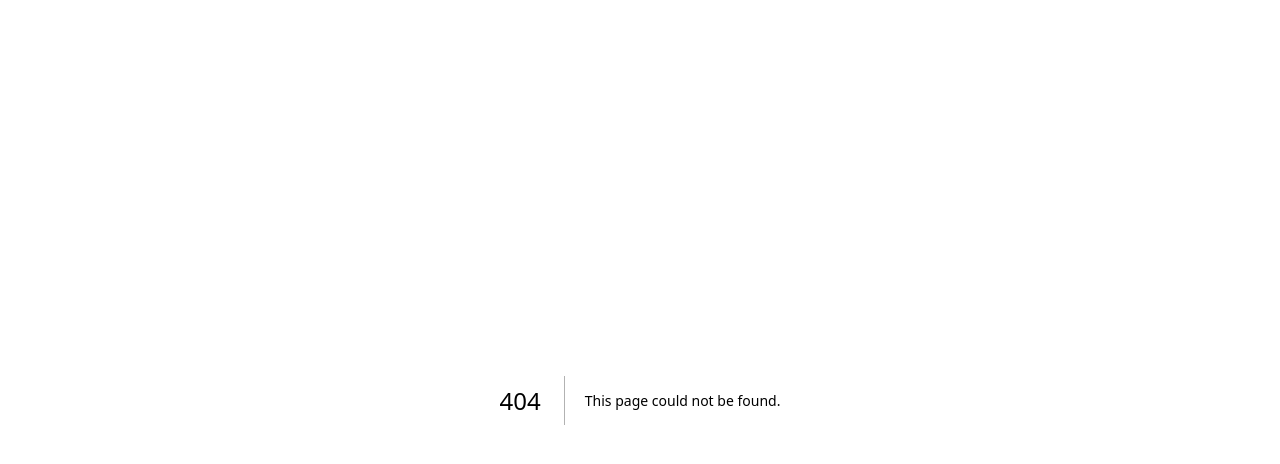
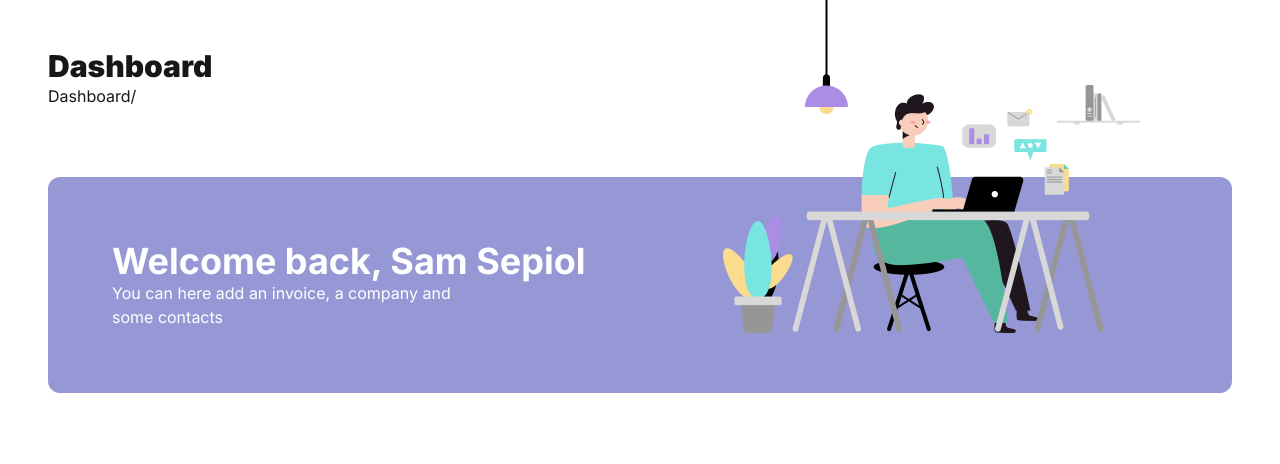
Before and after one commit to sam-sepiol1/cogip-client, a Next.js app: page /dashboard in a window 1280 px wide. Before the commit this address had no page. Shown: the top 464 px of the page. Built offline with nearby package versions, Linux system fonts and the light colour scheme.

Commit message:
FRONT : Add dashboard header component

```diff
--- /dev/null
+++ b/app/components/Dashboard_header.tsx
@@ -0,0 +1,27 @@
+export default function Dashboard_header() {
+	// Mock data for the header
+	// TODO : Delete this when backend is ready and connected
+	const dataTest = {
+		username: 'Sam Sepiol',
+	};
+
+	return (
+		<header className='dashboard_header p-12 flex flex-col gap-[69px]'>
+			<div className='dashboard_title title'>
+				<h1 className='title text-3xl font-black'>Dashboard</h1>
+				<h3> Dashboard/ </h3>
+			</div>
+			<div className='dashboard_hero background-header p-16 text-white rounded-xl flex flex-row gap-4'>
+				<div className='dashboard_hero_infos'>
+					<h2 className='title text-4xl font-bold'> Welcome back, {dataTest.username}</h2>
+					<p className='w-[75%]'> You can here add an invoice, a company and some contacts </p>
+				</div>
+				<div className='dashboard_hero_illustration'>
+					<picture>
+						<img className='z-2 absolute right-[140px] top-0' src='/Dashboard_Header/dashboard-header_illustration.png' alt='illustration' />
+					</picture>
+				</div>
+			</div>
+		</header>
+	);
+}
--- /dev/null
+++ b/app/dashboard/page.tsx
@@ -0,0 +1,9 @@
+import Dashboard_header from "../components/Dashboard_header";
+
+export default function Dashboard() {
+    return (
+        <main>
+            <Dashboard_header />
+        </main>
+    );
+}
--- a/app/globals.css
+++ b/app/globals.css
@@ -49,5 +49,6 @@ body {
 }
 
 .background-header {
+  font-family: 'Inter', sans-serif;
   background-color: #9698D6;
 }
```
Also changed, not shown: public/Dashboard_Header/Dashboard-header_illustration.png (added).
